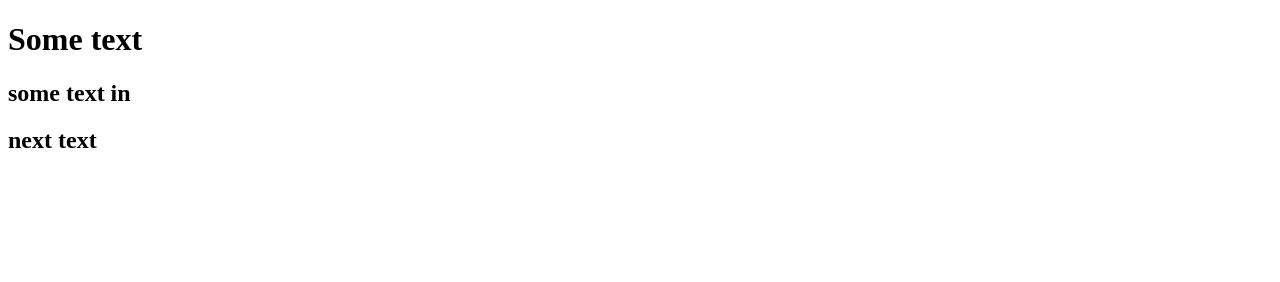
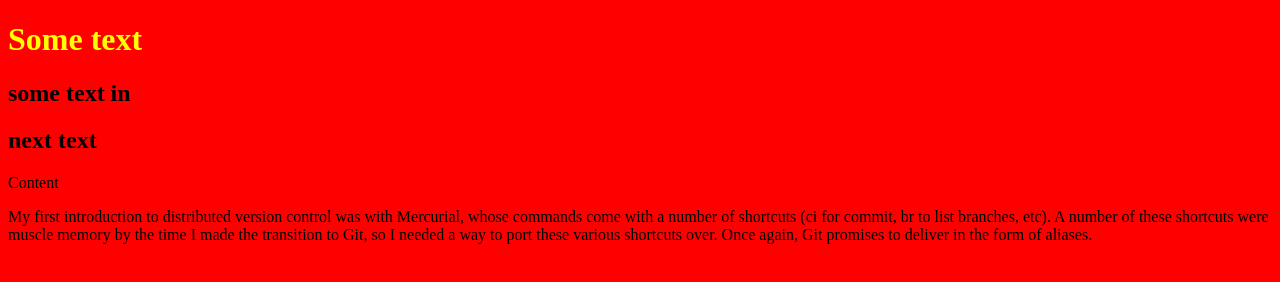
Before and after one commit to Khropost/example, a plain HTML site: page index.html in a window 1280 px wide. Drawn offline with Linux system fonts and the light colour scheme.

Commit message:
add styles

```diff
--- a/css/main.css
+++ b/css/main.css
@@ -1,3 +1,7 @@
+body{
+	background: red;
+}
+
 h1{
-	color: blue;
+	color: yellow;
 }
--- a/index.html
+++ b/index.html
@@ -2,10 +2,14 @@
 <html>
 <head>
 	<title>GIT</title>
+	<link href="css/main.css" rel="stylesheet">
 </head>
 <body>
 	<h1>Some text</h1>
 	<h2>some text in</h2>
 	<h2>next text</h2>
+	<p>Content</p>
+	<div>My first introduction to distributed version control was with Mercurial, whose commands come with a number of shortcuts (ci for commit, br to list branches, etc). A number of these shortcuts were muscle memory by the time I made the transition to Git, so I needed a way to port these various shortcuts over. Once again, Git promises to deliver in the form of aliases.
+	</div>
 </body>
 </html>
```
